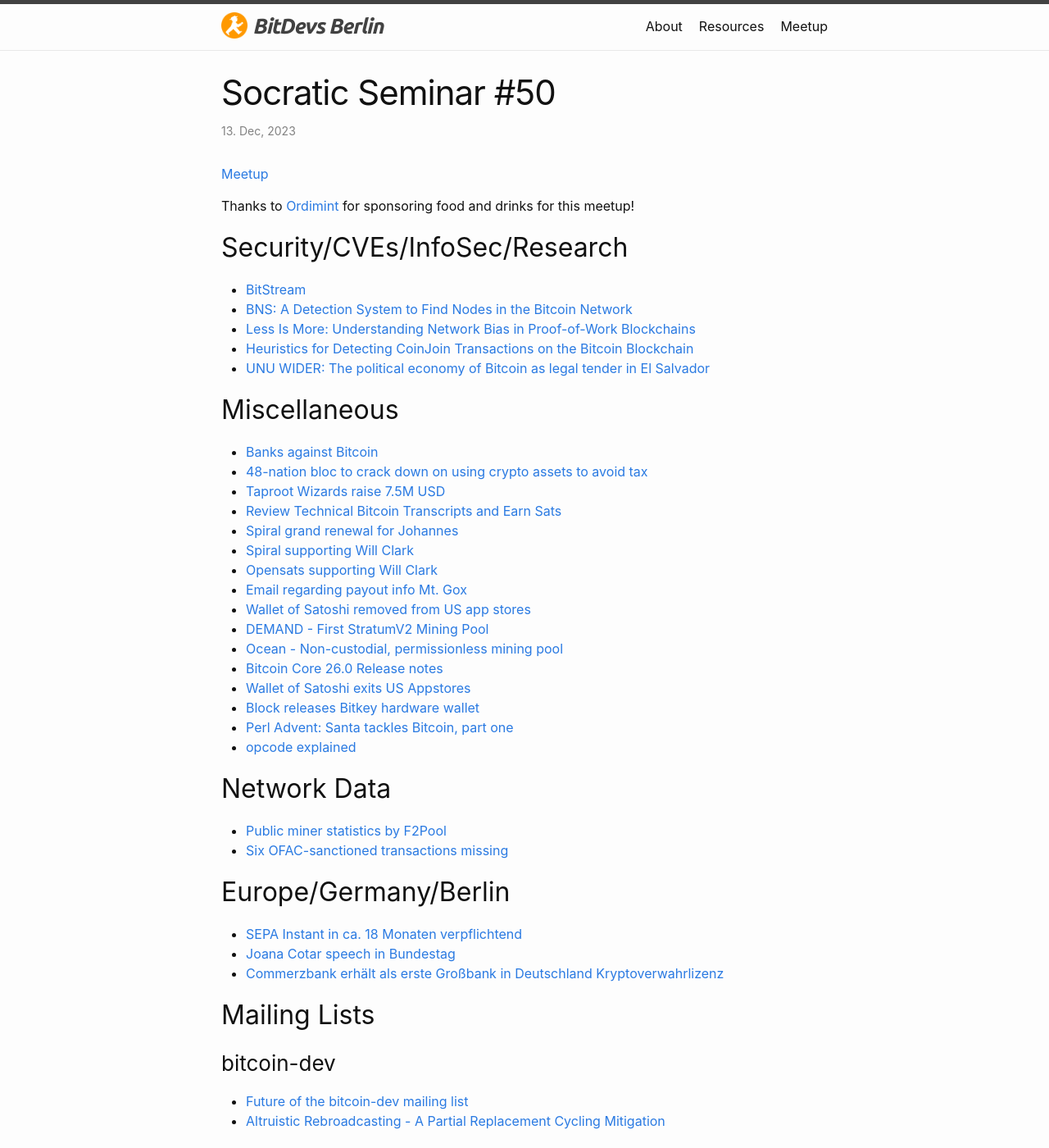
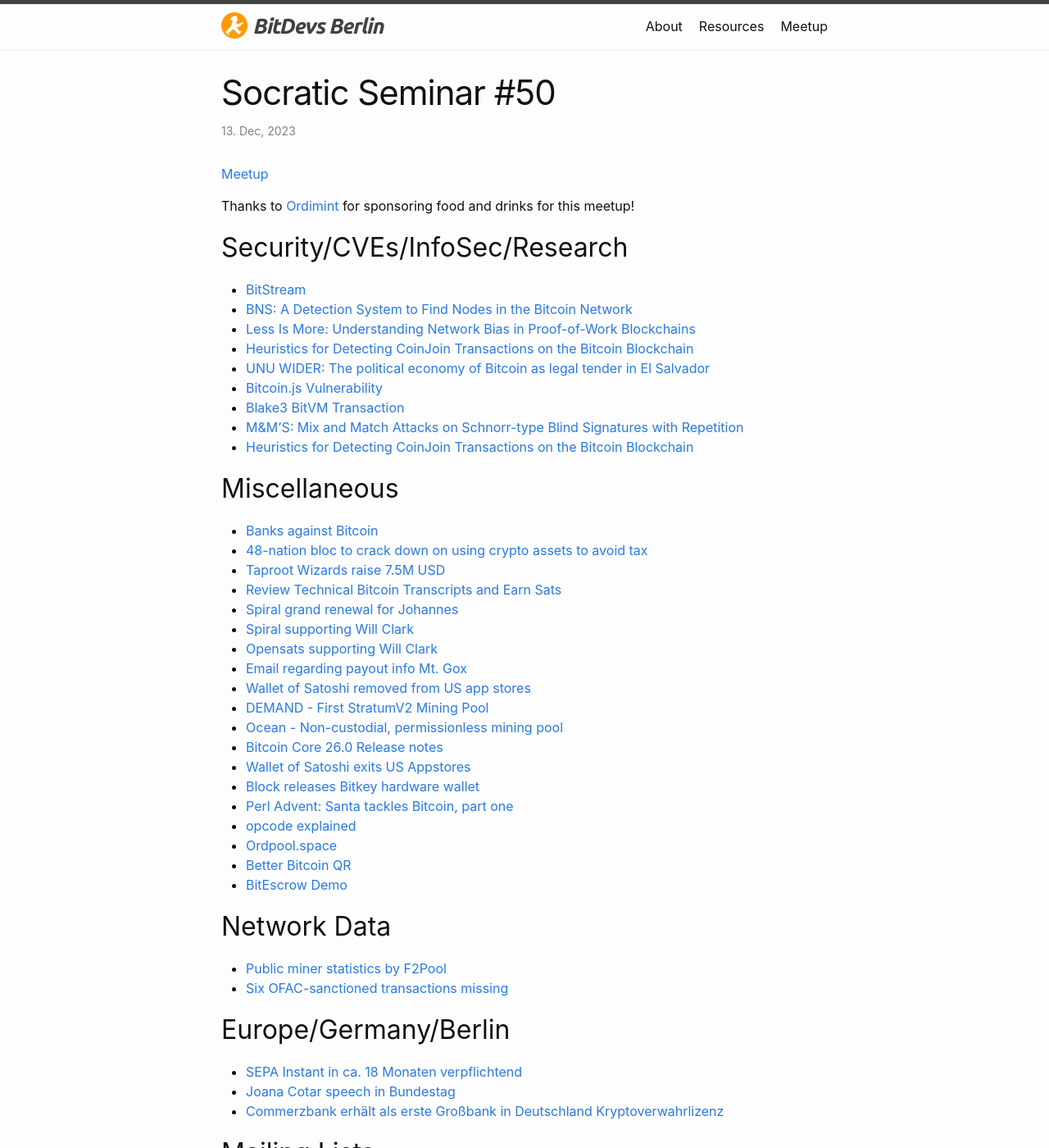
Before and after one commit to fjahr/bitdevsberlin, a Jekyll site: the page built from _posts/2023-12-13-socratic-seminar-50.md, in a window 1280 px wide and 1400 px high. Shown: the whole window at 82% size. Built offline with Jekyll 4.4.1, drawn with Linux system fonts in a browser that asks for light colours.

Commit message:
More links for socratic #50

```diff
--- a/_posts/2023-12-13-socratic-seminar-50.md
+++ b/_posts/2023-12-13-socratic-seminar-50.md
@@ -11,10 +11,14 @@ Thanks to [Ordimint](https://ordimint.com) for sponsoring food and drinks for th
 
 - [BitStream](https://robinlinus.com/bitstream.pdf)
 - [BNS: A Detection System to Find Nodes in the Bitcoin Network](https://www.mdpi.com/2227-7390/11/24/4885)
-- [ Less Is More: Understanding Network Bias in Proof-of-Work Blockchains ](https://www.mdpi.com/2227-7390/11/23/4741)
+- [Less Is More: Understanding Network Bias in Proof-of-Work Blockchains ](https://www.mdpi.com/2227-7390/11/23/4741)
 - [Heuristics for Detecting CoinJoin Transactions on the Bitcoin Blockchain](https://arxiv.org/abs/2311.12491)
 - [UNU WIDER: The political economy of Bitcoin as legal tender
 in El Salvador](https://www.wider.unu.edu/sites/default/files/Publications/Working-paper/PDF/wp2023-136-political-economy-Bitcoin-legal-tender-El-Salvador.pdf)
+- [Bitcoin.js Vulnerability](https://twitter.com/bax1337/status/1724534339206033532)
+- [Blake3 BitVM Transaction](https://twitter.com/robin_linus/status/1721969594686926935)
+- [M&M'S: Mix and Match Attacks on Schnorr-type Blind Signatures with Repetition](https://eprint.iacr.org/2023/1588)
+- [Heuristics for Detecting CoinJoin Transactions on the Bitcoin Blockchain](https://arxiv.org/abs/2311.12491v1)
 
 ## Miscellaneous
 
@@ -34,6 +38,9 @@ in El Salvador](https://www.wider.unu.edu/sites/default/files/Publications/Worki
 - [Block releases Bitkey hardware wallet](https://bitkey.world/en-US)
 - [Perl Advent: Santa tackles Bitcoin, part one](https://perladvent.org/2023/2023-12-02.html)
 - [opcode explained](https://opcodeexplained.com/)
+- [Ordpool.space](https://ordpool.space/)
+- [Better Bitcoin QR](https://bbqr.org/)
+- [BitEscrow Demo](https://stacker.news/items/300057)
 
 ## Network Data
 
```
